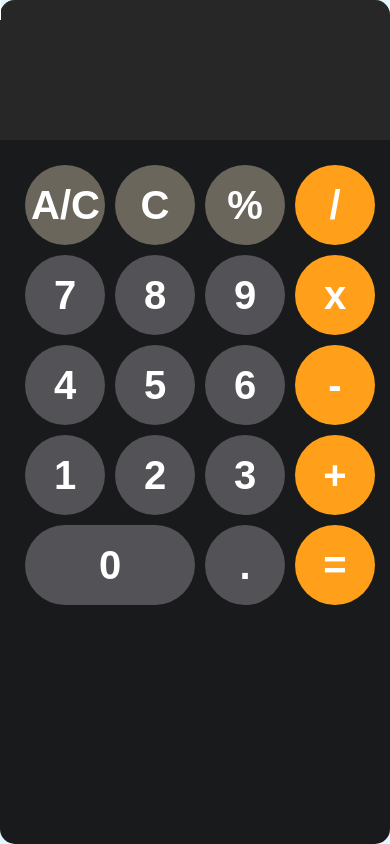
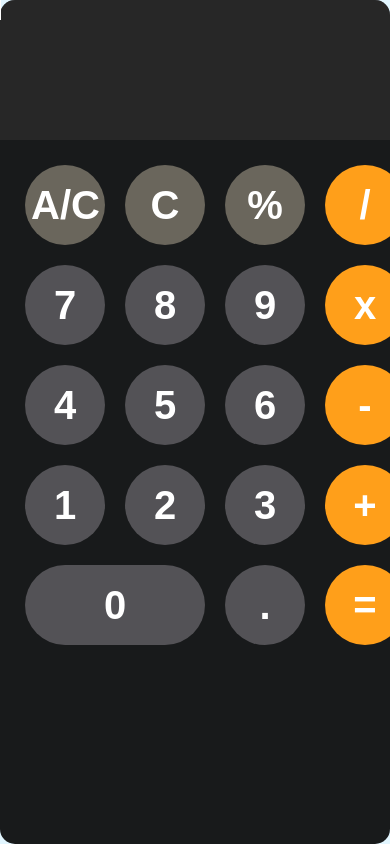
Before and after one commit to Stephthetechie/Calculator-app, a plain HTML site: page index.html in a window 390 px wide. Drawn offline with Linux system fonts and the light colour scheme.

Commit message:
adjusted keys

```diff
--- a/styles.css
+++ b/styles.css
@@ -55,6 +55,7 @@ button{
     font-size: 35px;
     font-weight: bold;
     cursor: pointer;
+    text-align: center;
 }
 button:hover{
     background-color: hsl(0,0%, 45%);
@@ -96,4 +97,7 @@ button:active{
         font-weight: bold;
 
     }
+    #keys{
+        gap: 20px;
+    }
 }
```
